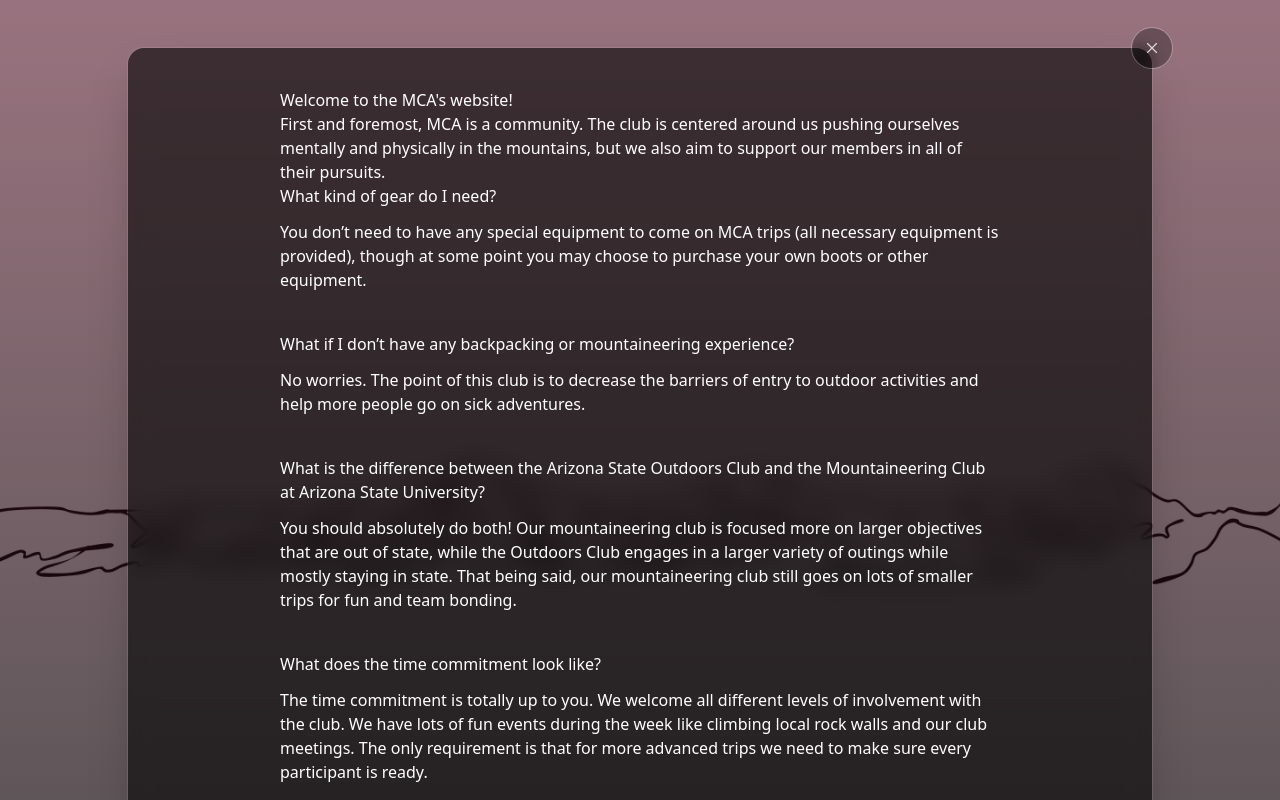
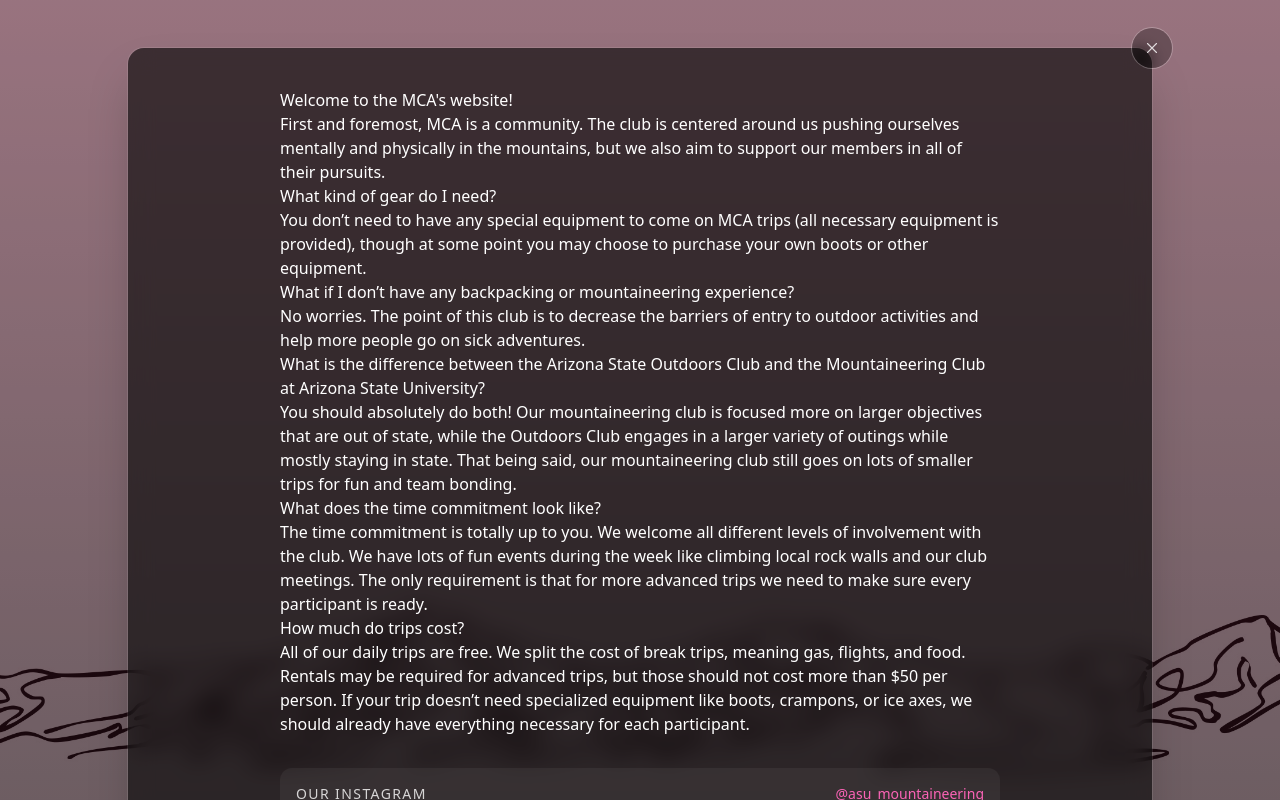
Before and after one commit to ynottoeknee/asu-mountaineering, a React (Vite) app: page / in a window 1280 px wide. Both pictures are taken after a click on the button "INTRO". Shown: the top 800 px of the page. Built offline with nearby package versions, Linux system fonts and the light colour scheme.

Commit message:
bolding intro

```diff
--- a/src/App.tsx
+++ b/src/App.tsx
@@ -202,7 +202,15 @@
       {/* INTRO */}
 {route === "/intro" && (
   <Overlay onClose={() => nav("/") as Route}>
-          <div className="prose prose-invert max-w-3xl mx-auto px-2 md:px-6">
+    <div
+      className="
+        prose prose-invert max-w-3xl mx-auto px-2 md:px-6
+        prose-h2:text-2xl md:prose-h2:text-3xl prose-h2:font-semibold
+        prose-h3:text-lg md:prose-h3:text-xl prose-h3:font-semibold
+        prose-h3:mt-8
+        prose-p:text-base
+      "
+    >
       <h2>Welcome to the MCA&apos;s website!</h2>
 
       <p>
@@ -211,25 +219,19 @@
         their pursuits.
       </p>
 
-  <div className="space-y-10">
-    <section className="space-y-3">
       <h3>What kind of gear do I need?</h3>
       <p>
         You don’t need to have any special equipment to come on MCA trips (all necessary
         equipment is provided), though at some point you may choose to purchase your own boots
         or other equipment.
       </p>
-    </section>
 
-    <section className="space-y-3">
       <h3>What if I don’t have any backpacking or mountaineering experience?</h3>
       <p>
         No worries. The point of this club is to decrease the barriers of entry to outdoor activities
         and help more people go on sick adventures.
       </p>
-    </section>
 
-    <section className="space-y-3">
       <h3>
         What is the difference between the Arizona State Outdoors Club and the Mountaineering
         Club at Arizona State University?
@@ -240,9 +242,7 @@
         outings while mostly staying in state. That being said, our mountaineering club still goes on
         lots of smaller trips for fun and team bonding.
       </p>
-    </section>
 
-    <section className="space-y-3">
       <h3>What does the time commitment look like?</h3>
       <p>
         The time commitment is totally up to you. We welcome all different levels of involvement
@@ -250,9 +250,7 @@
         our club meetings. The only requirement is that for more advanced trips we need to make
         sure every participant is ready.
       </p>
-    </section>
 
-    <section className="space-y-3">
       <h3>How much do trips cost?</h3>
       <p>
         All of our daily trips are free. We split the cost of break trips, meaning gas, flights, and
@@ -260,12 +258,12 @@
         $50 per person. If your trip doesn’t need specialized equipment like boots, crampons, or
         ice axes, we should already have everything necessary for each participant.
       </p>
-    </section>
+
+      <InstagramGrid />
     </div>
-</div>
-
   </Overlay>
 )}
+
 
       {/* TEAM */}
 {route === "/team" && (
```
Lines whose indentation alone changed are shown as unchanged.
